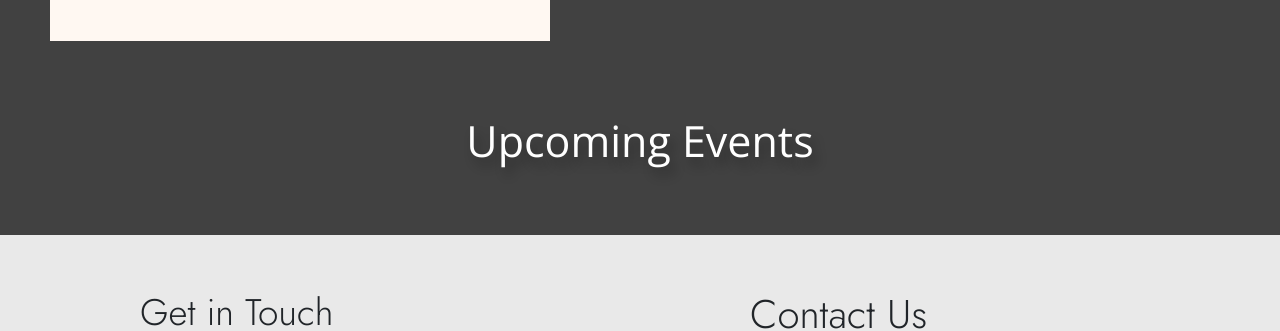
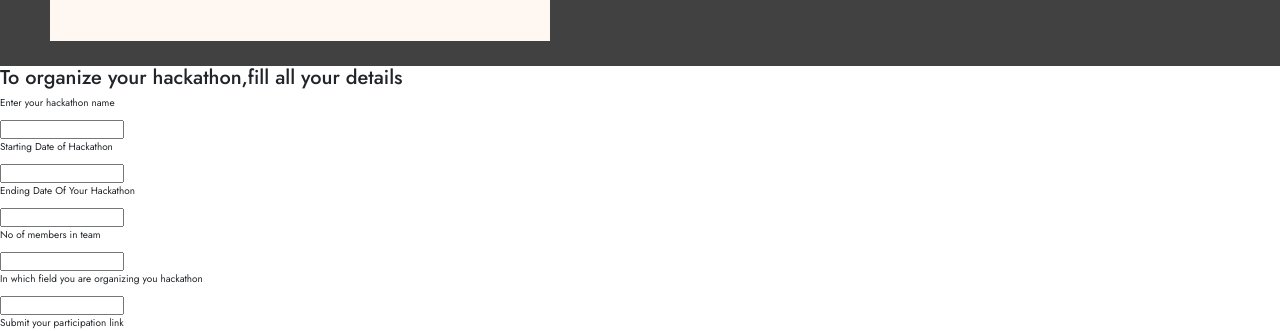
Before and after one commit to devanshi-code/high-five, a React (Create React App) app: page / in a window 1280 px wide. Shown: the part 474-805 px from the top of the page. Built offline with nearby package versions, Linux system fonts and the light colour scheme; grey boxes are pictures that could not be loaded.

Commit message:
added organize

```diff
--- a/src/App.js
+++ b/src/App.js
@@ -4,14 +4,14 @@ import Upcoming from './components/UpcomingEvents';
 import Header from './components/Header.component';
 import Contact from './components/Contact';
 import 'bootstrap/dist/css/bootstrap.css';
-import Organize from './components/organize';
+import Organize from './components/Organize';
 // import 'bootstrap/dist/js/bootstrap.js';
 
 const App = () => {
   return(
     <>
     <Navbar/>
-    <organize/>
+    <Organize/>
     <Upcoming/>
     <Contact />
 
--- a/src/components/organize.js
+++ b/src/components/organize.js
@@ -1,7 +1,7 @@
 import React from 'react';
 
 
-const organize = () => {
+const Organize = () => {
     return (
         <>
         <h2>To organize your hackathon,fill all your details</h2>
@@ -27,4 +27,4 @@ const organize = () => {
     )
 }
 
-export default organize;
+export default Organize;
```
